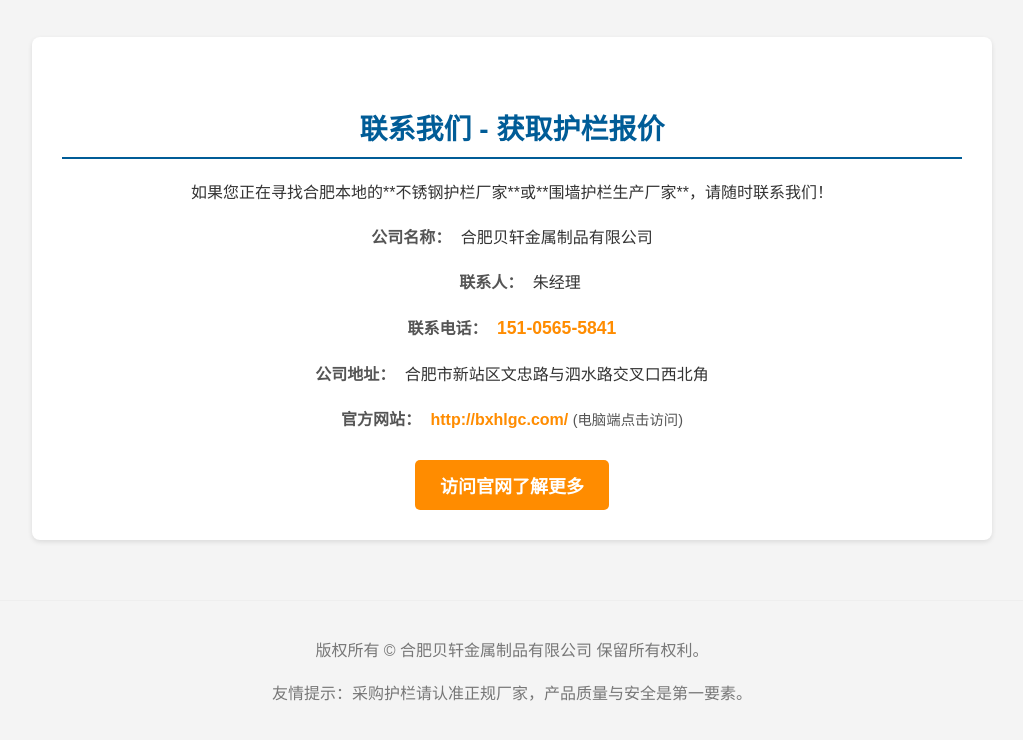
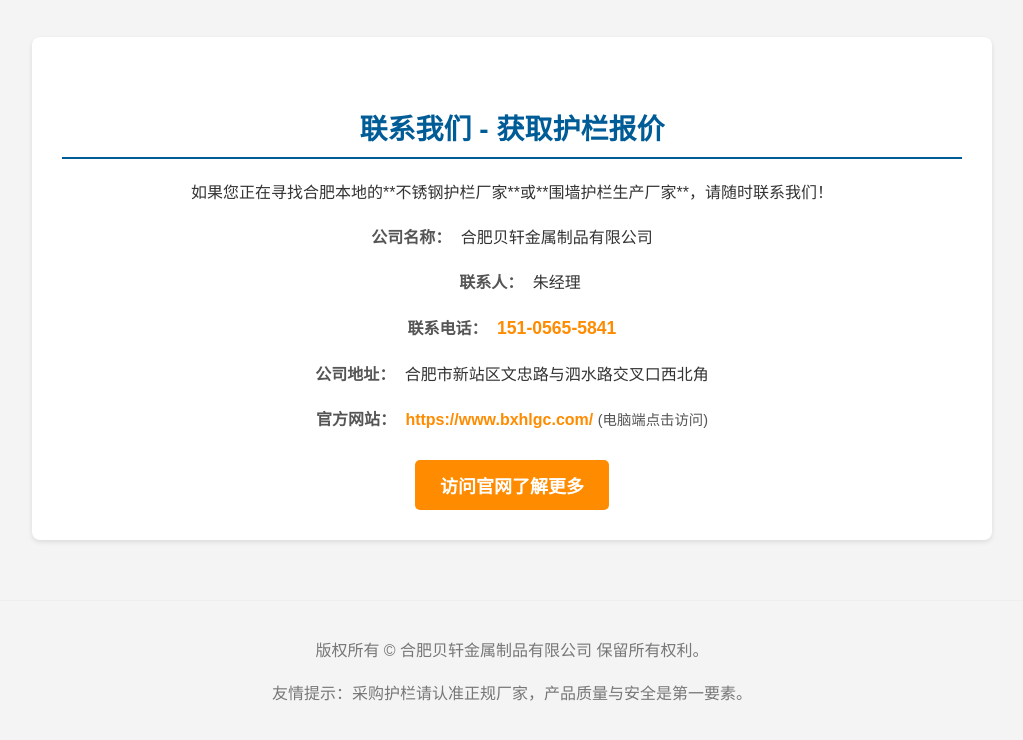
Before and after one commit to bpm-api/hefei-hulan, a plain HTML site: page index.html in a window 1280 px wide. Shown: the part 1715-2455 px from the top of the page, without its empty margins (128-1151 px from the left). Drawn offline with Linux system fonts and the light colour scheme.

Commit message:
Update index.html

```diff
--- a/index.html
+++ b/index.html
@@ -10,14 +10,14 @@
 
     <!-- Open Graph / Facebook -->
     <meta property="og:type" content="website">
-    <meta property="og:url" content="http://bxhlgc.com/"> <!-- 替换为实际部署后的URL -->
+    <meta property="og:url" content="https://www.bxhlgc.com/"> <!-- 替换为实际部署后的URL -->
     <meta property="og:title" content="不锈钢护栏_围墙护栏厂家 - 合肥贝轩金属制品有限公司">
     <meta property="og:description" content="专业不锈钢护栏、围墙护栏生产厂家，合肥贝轩提供各种规格型号护栏定制生产，价格优惠，品质保证。">
     <meta property="og:image" content="http://lsky.zhongzhuan.chat/i/2025/04/12/67fa4ed590a5c.jpg"> <!-- 选择一个代表性图片 -->
 
     <!-- Twitter -->
     <meta property="twitter:card" content="summary_large_image">
-    <meta property="twitter:url" content="http://bxhlgc.com/"> <!-- 替换为实际部署后的URL -->
+    <meta property="twitter:url" content="https://www.bxhlgc.com/"> <!-- 替换为实际部署后的URL -->
     <meta property="twitter:title" content="不锈钢护栏_围墙护栏厂家 - 合肥贝轩金属制品有限公司">
     <meta property="twitter:description" content="寻找围墙护栏生产厂家？合肥贝轩金属制品有限公司提供不锈钢、铁艺等多种围墙护栏，以及道路、桥梁护栏。">
     <meta property="twitter:image" content="http://lsky.zhongzhuan.chat/i/2025/04/12/67fa4ed590a5c.jpg"> <!-- 选择一个代表性图片 -->
@@ -252,7 +252,7 @@
         <h3>合肥贝轩金属制品有限公司 - 源头厂家直供，品质保证</h3>
         <p>我们专注于各类不锈钢护栏、围墙护栏、道路护栏、桥梁护栏的研发、生产和销售。</p>
         <!-- 联系按钮：桌面显示官网链接，手机显示拨号链接 -->
-        <a href="http://bxhlgc.com/" target="_blank" class="button desktop-contact">访问官网咨询</a>
+        <a href="https://www.bxhlgc.com/" target="_blank" class="button desktop-contact">访问官网咨询</a>
         <a href="tel:15105655841" class="button mobile-contact">免费咨询热线</a>
     </div>
 
@@ -316,13 +316,13 @@
             <p><strong>公司地址：</strong> 合肥市新站区文忠路与泗水路交叉口西北角</p>
             <p>
                 <strong>官方网站：</strong>
-                <a href="http://bxhlgc.com/" target="_blank">http://bxhlgc.com/</a>
+                <a href="https://www.bxhlgc.com/" target="_blank">https://www.bxhlgc.com/</a>
                 <span class="desktop-only-inline" style="font-size: 0.9em; color: #555;"> (电脑端点击访问)</span>
             </p>
             <!-- Call-to-action buttons -->
             <div style="margin-top: 25px;">
                 <a href="tel:15105655841" class="button mobile-contact">立即拨打电话咨询</a>
-                <a href="http://bxhlgc.com/" target="_blank" class="button desktop-contact">访问官网了解更多</a>
+                <a href="https://www.bxhlgc.com/" target="_blank" class="button desktop-contact">访问官网了解更多</a>
             </div>
         </section>
     </div>
```
